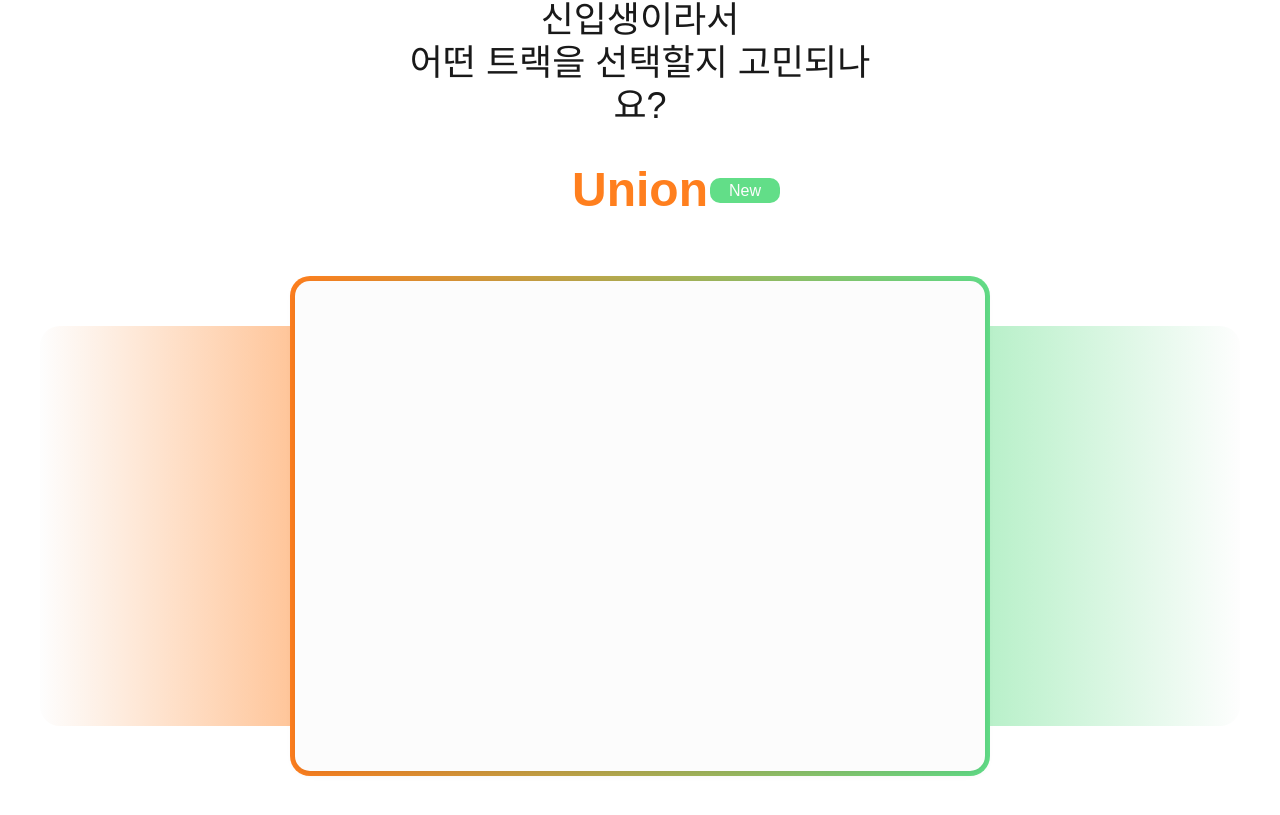
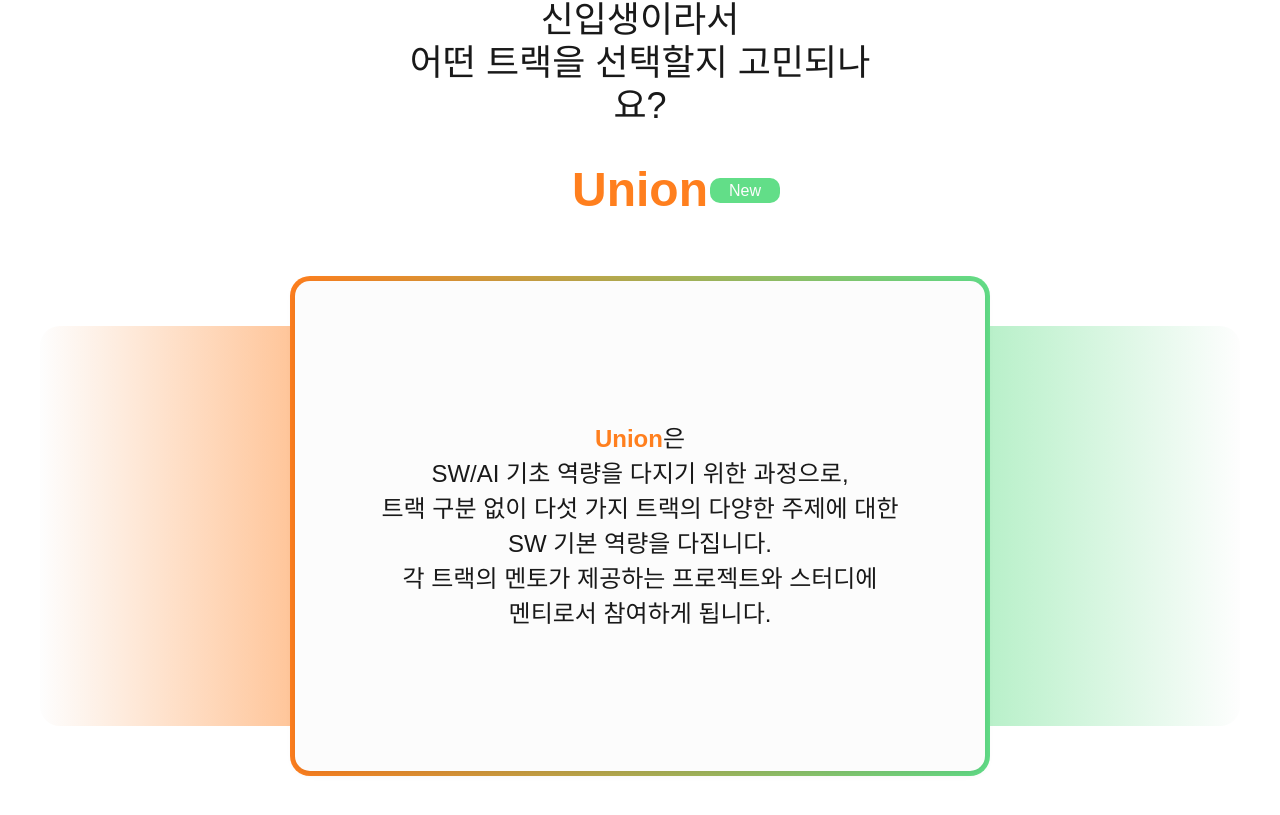
Before and after one commit to karpitony/monorepo-test, a React (Vite) app: page / in a window 1280 px wide. Shown: the part 531-1346 px from the top of the page. Built offline with nearby package versions, Linux system fonts and the light colour scheme; a web font is replaced by a local one.

Commit message:
feat: Union 설명 내용 추가

```diff
--- a/src/pages/Main/Union/ContentBox.styled.ts
+++ b/src/pages/Main/Union/ContentBox.styled.ts
@@ -39,9 +39,31 @@ export const Content = styled.div`
   box-shadow: 0 2px 8px rgba(0, 0, 0, 0.1);
 
   display: flex;
+  flex-direction: column;
   justify-content: center;
   align-items: center;
 `;
+
+export const ContentInfoTextBox = styled.div`
+  width: 600px;
+  height: 210px;
+
+  color: var(--FarmSystem_Black);
+  font-style: normal;
+  font-weight: 500;
+  font-size: 24px;
+  line-height: 35px;
+
+  display: flex;
+  flex-direction: column;
+  align-items: center;
+  text-align: center;
+`
+
+export const HighlightOrange = styled.span`
+  font-weight: 700;
+  color: var(--FarmSystem_Orange)
+`
 
 export const GradientContainer = styled.div`
   position: absolute;
--- a/src/pages/Main/Union/ContentBox.tsx
+++ b/src/pages/Main/Union/ContentBox.tsx
@@ -9,6 +9,14 @@ export default function ContentBox() {
       </S.GradientContainer>
       <S.ContentBoxBorder>
         <S.Content>
+          <S.ContentInfoTextBox>
+            <p><S.HighlightOrange>Union</S.HighlightOrange>은</p>
+            <p>SW/AI 기초 역량을 다지기 위한 과정으로,</p>
+            <p>트랙 구분 없이 다섯 가지 트랙의 다양한 주제에 대한</p>
+            <p>SW 기본 역량을 다집니다.</p>
+            <p>각 트랙의 멘토가 제공하는 프로젝트와 스터디에</p>
+            <p>멘티로서 참여하게 됩니다.</p>
+          </S.ContentInfoTextBox>
         </S.Content>
       </S.ContentBoxBorder>
     </S.Container>
```
